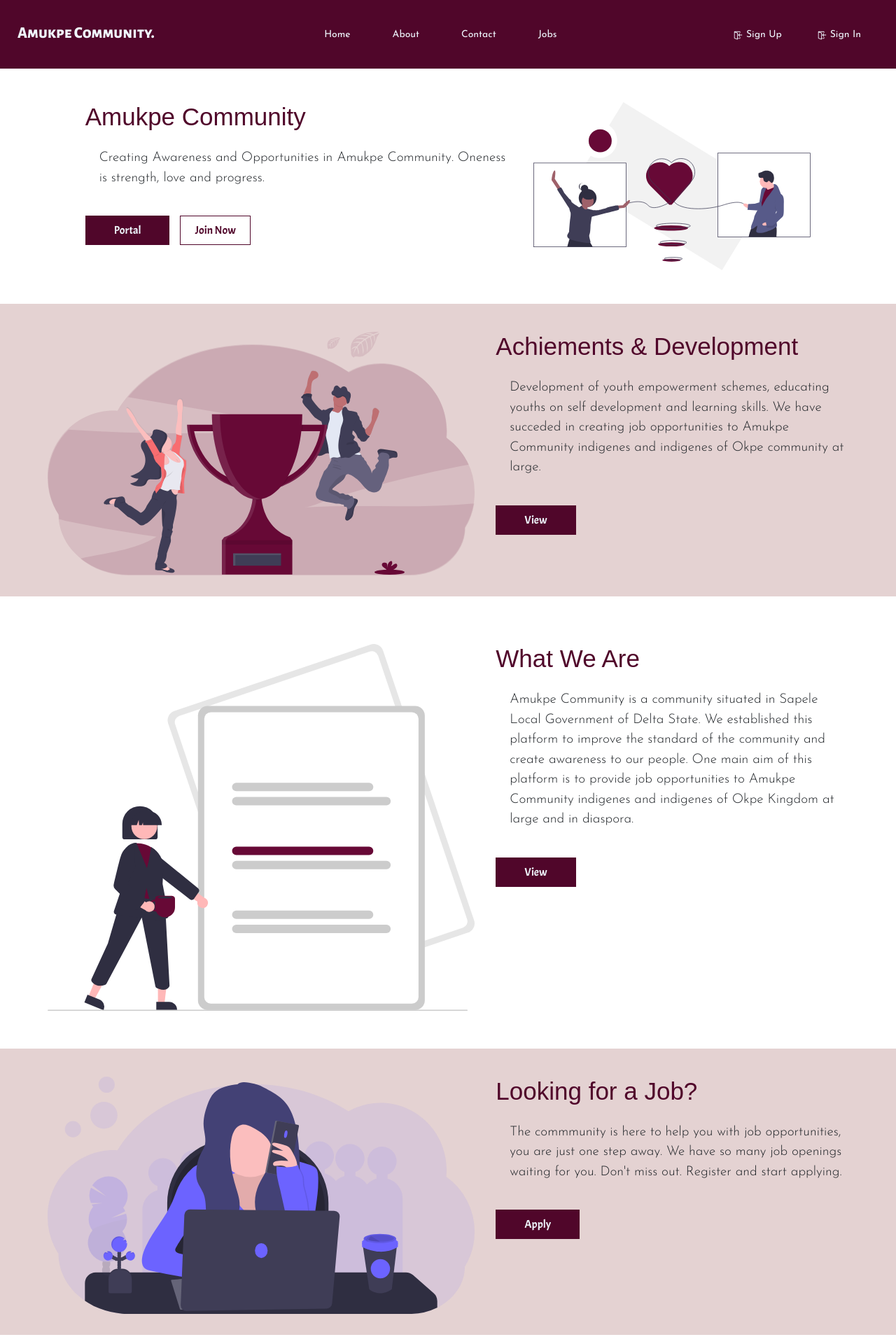
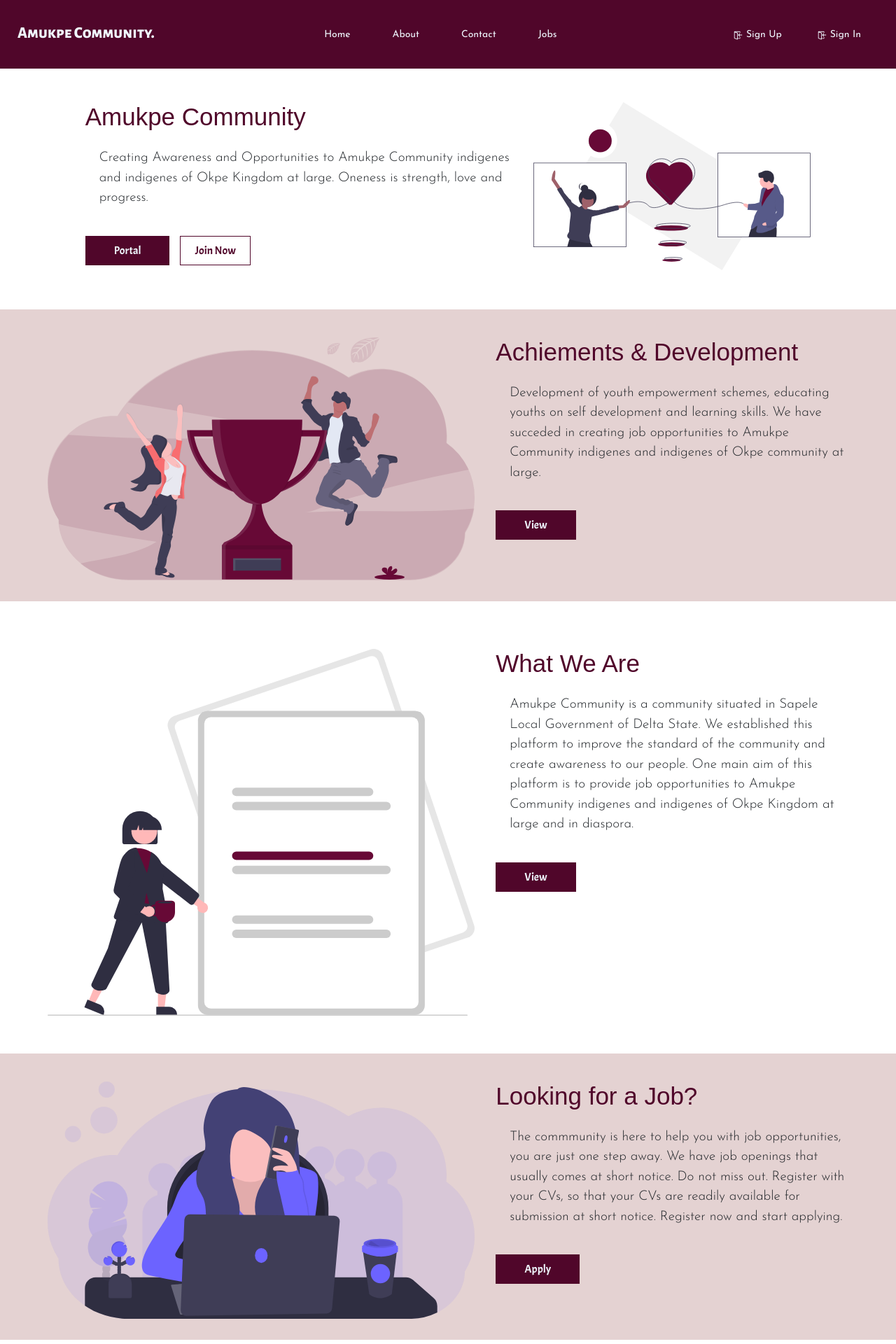
Before and after one commit to giffyonyinye/amukpe-community, a React (Create React App) app: page / in a window 1280 px wide. Shown: the top 1920 px of the page at 70% size. Built offline with nearby package versions, Linux system fonts and the light colour scheme; a web font is replaced by a local one.

Commit message:
edited the writeup on homepage

```diff
--- a/src/pages/Home.js
+++ b/src/pages/Home.js
@@ -14,7 +14,7 @@ const Home = () => {
 						<h2 className="header_text">Amukpe Community</h2>
 						<br />
 						<p className="subheader_text">
-							Creating Awareness and Opportunities in Amukpe Community.
+							Creating Awareness and Opportunities to Amukpe Community indigenes and indigenes of Okpe Kingdom at large.
 							Oneness is strength, love and progress.
 						</p>
 
@@ -111,8 +111,9 @@ const Home = () => {
 						<h2 className="header_text">Looking for a Job?</h2>
 						<br />
 						<p className="subheader_text">
-							The commmunity is here to help you with job opportunities, you are just one step away. We have so many job openings waiting for you. Don't miss out.
-						 	Register and start applying.
+							The commmunity is here to help you with job opportunities, you are just one step away. We have job openings that usually comes at
+						short notice. Do not miss out. Register with your CVs, so that your CVs are readily available for submission at short notice.
+						 	Register now and start applying.
 						</p>
 
 						<br />
```
